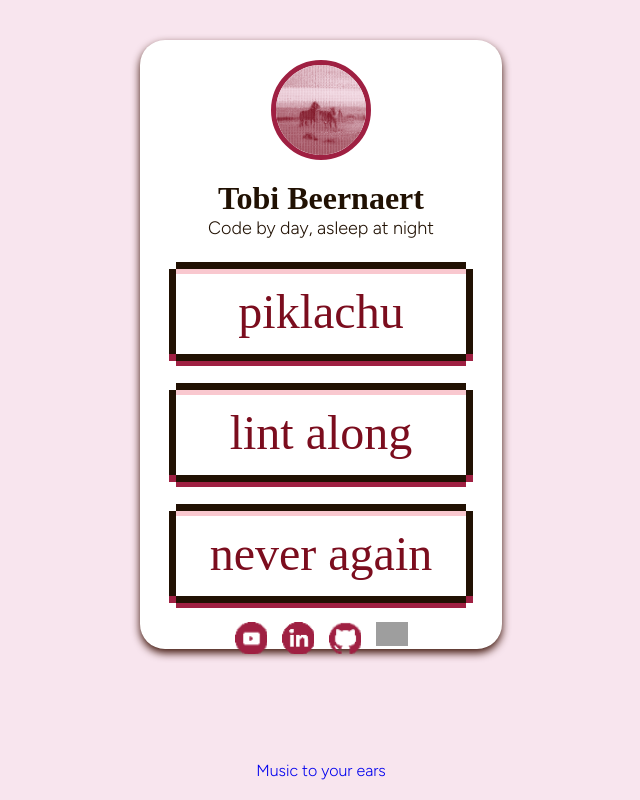
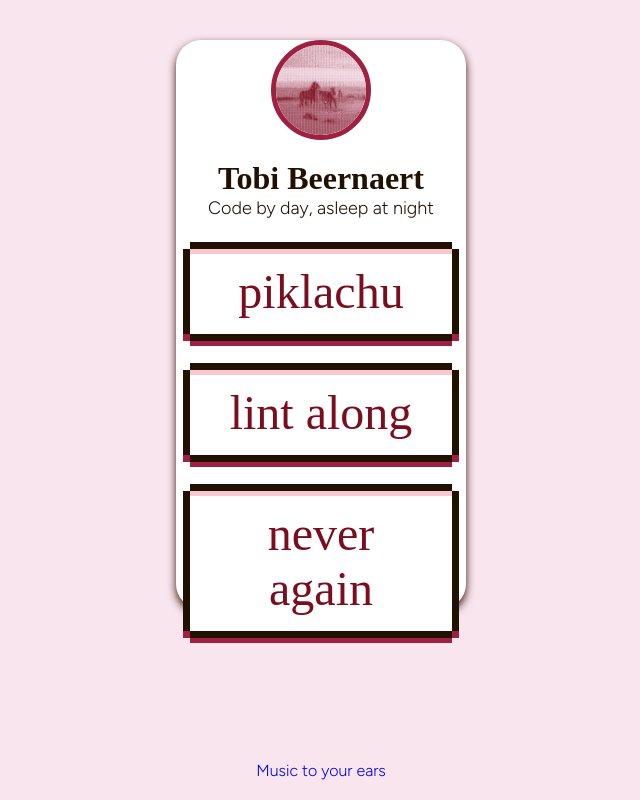
Before and after one commit to cosmicdanceoff/linktree, a plain HTML site: page index.html in a window 1280 px wide. Shown: the whole page, without its empty margins (319-959 px from the left). Drawn offline with Linux system fonts and the light colour scheme; grey boxes are pictures that could not be loaded; files whose address does not match are found by name; a web font is replaced by a local one.

Commit message:
commiting at 2 am because we're extra committed

```diff
--- a/style.css
+++ b/style.css
@@ -36,11 +36,10 @@ background-color:#F8E5EE;
 
 #container {
     width: 90%;
-    max-width: 400px;
+    max-width: 80%;
     background-color: white ;
-    border-radius: 25px; /* Rounded corners */
-    box-shadow: 0 4px 8px #3D1308; /* Adds a shadow effect */
-    padding: 20px; /* Adds inner spacing */
+    border-radius: 25px;
+    box-shadow: 0 4px 8px #3D1308;
     margin: 40px;
     text-align: center;
 }
```
Also changed, not shown: 3 other files.
